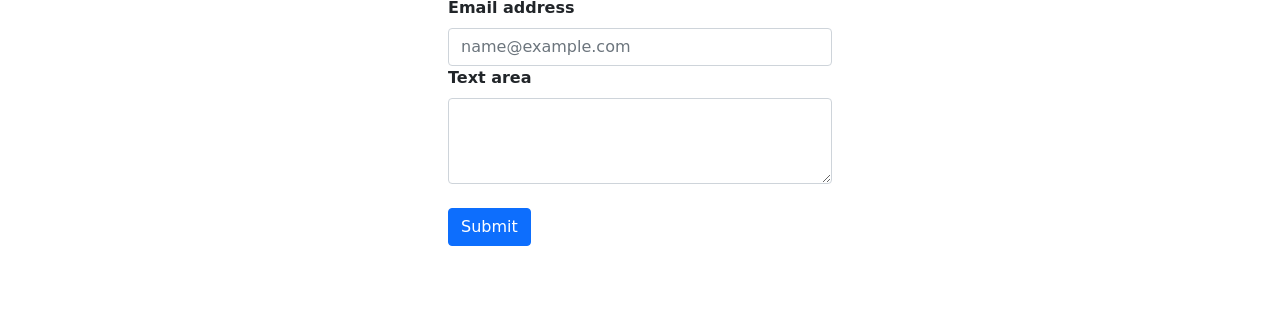
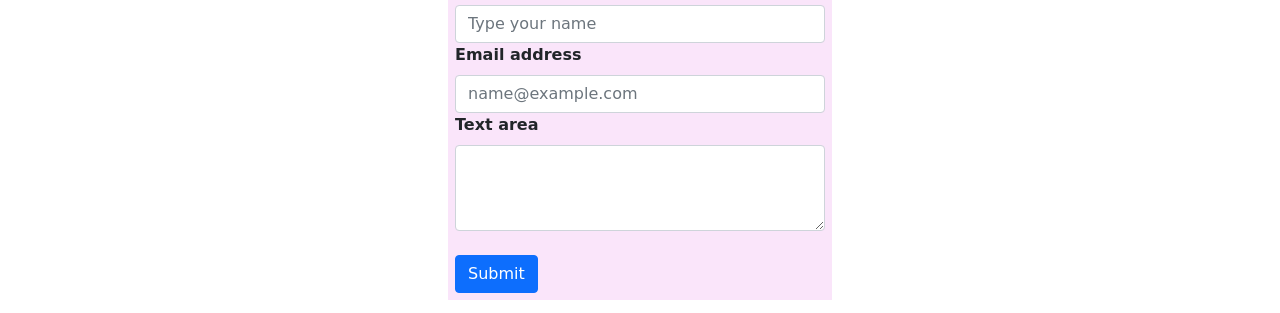
Before and after one commit to DionysiaM/My-responsive-portfolio, a plain HTML site: page contact.html in a window 1280 px wide. Shown: the part 156-469 px from the top of the page. Drawn offline with nearby package versions, Linux system fonts and the light colour scheme; a web font is replaced by a local one.

Commit message:
HTML & CSS changes in contact pages

```diff
--- a/contact.html
+++ b/contact.html
@@ -49,7 +49,8 @@
             </div>
         </div>
     </nav>
-    <div class="form-container">
+    <h1 class="mt-3 mb-0">Let's get in touch!</h1>
+    <div class="contact-form-container ">
         <div class="sm-3">
             <label for="exampleFormControlInput1" class="form-label">Name </label>
             <input type="email" class="form-control" id="exampleFormControlInput1" placeholder="Type your name">
--- a/style.css
+++ b/style.css
@@ -67,6 +67,7 @@ p {
   background-color: rgb(250, 229, 250);
   padding: 30px;
   margin: 30px;
+  color: rgb(53, 2, 50) ;
 }
 
 .images-portfolio {
@@ -86,12 +87,13 @@ a {
   font-size: 13px;
 }
 
-.form-container{
+.contact-form-container{
   max-width: 30%;
   display: block;
   margin: 0 auto;
-  padding: 30px 0;
 font-weight: 600;
+background-color: rgb(250, 229, 250);
+padding: 7px;
 }
 
 
@@ -110,6 +112,3 @@ font-weight: 600;
   .lets-code-img{
     max-width: 30%;
   }
-  .form-container{
-    max-width: 50%;
-  }
```
